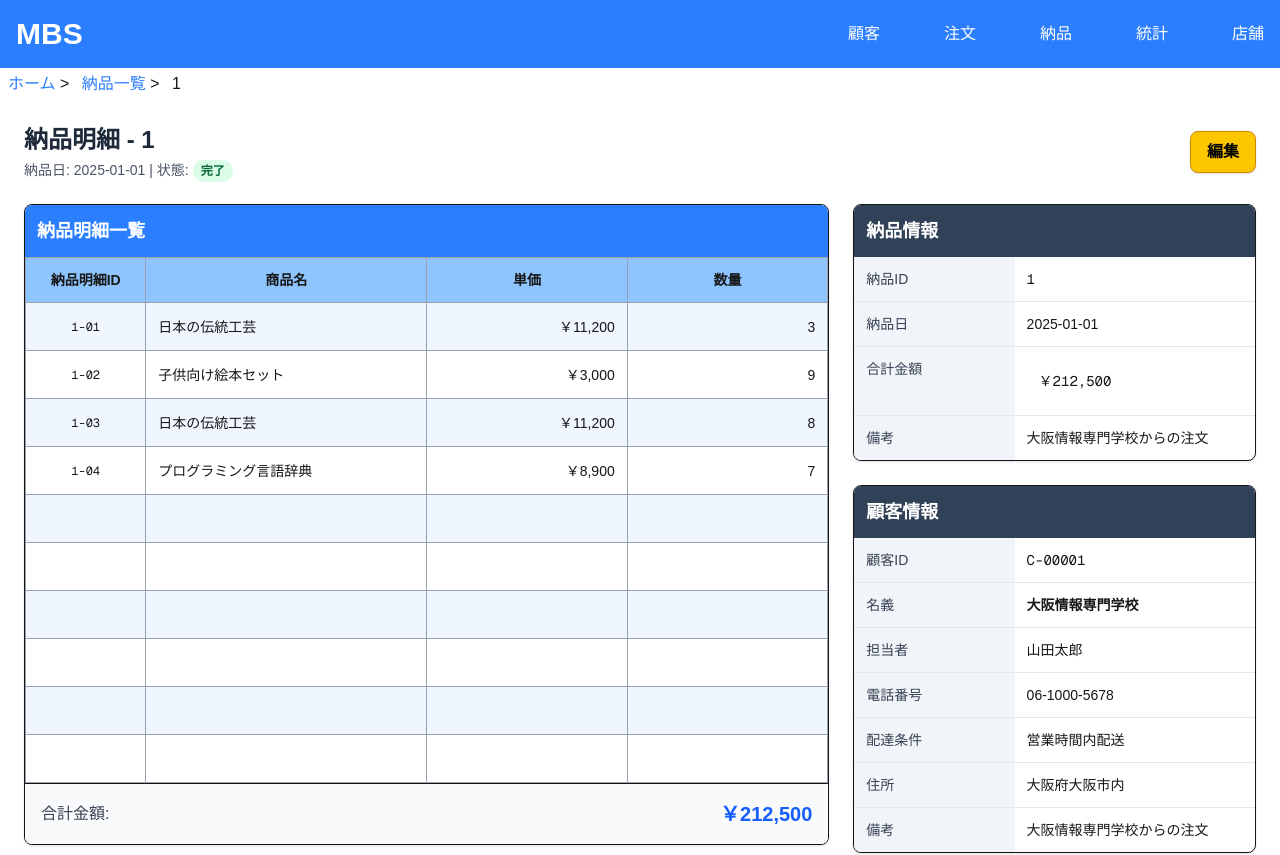
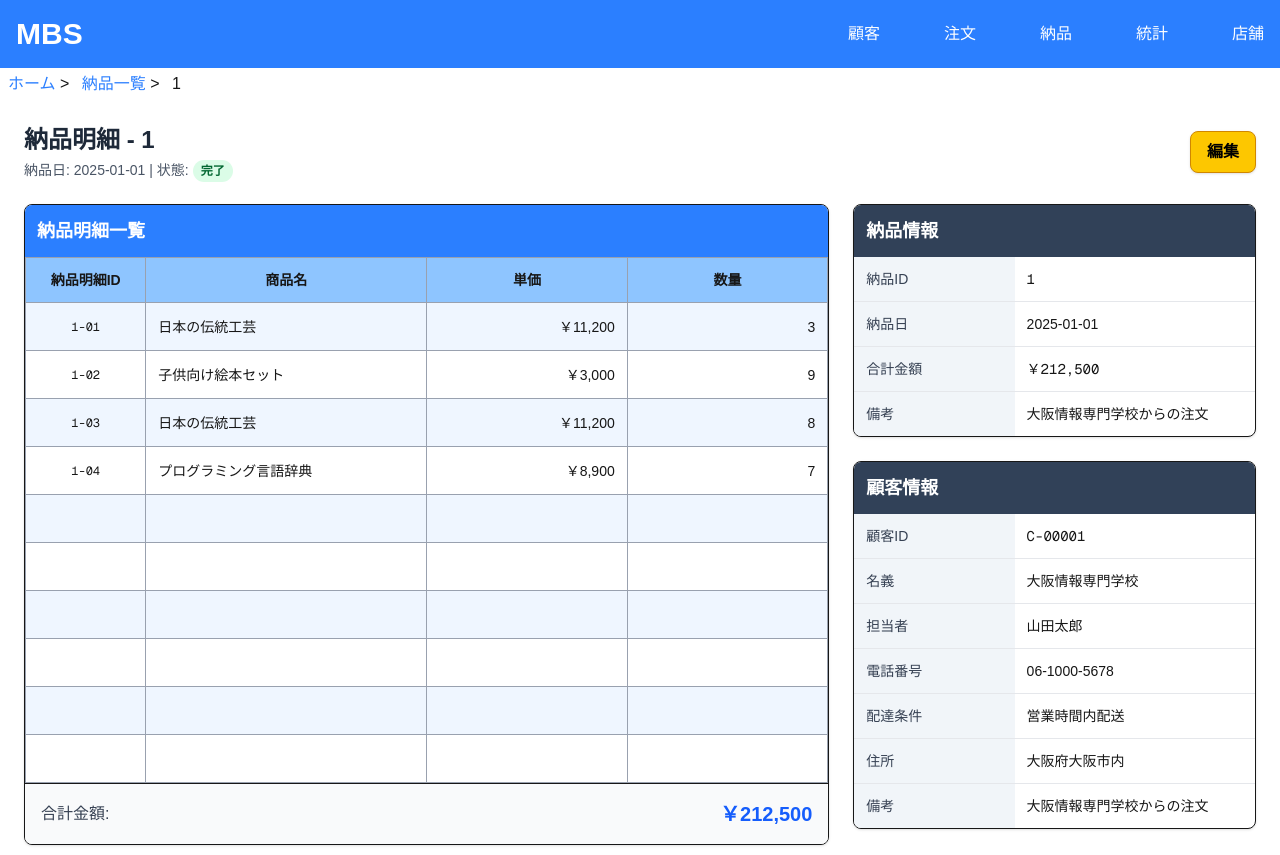
Before and after one commit to wasabi49/ocs-systemDevelopmentExercises, a Next.js app in the folder mbs/: page /Home/DeliveryList/1 in a window 1280 px wide. Shown: the top 855 px of the page. Built offline with nearby package versions, Linux system fonts and the light colour scheme.

Commit message:
Merge branch 'dev' into feature/DeliveryDtaile

```diff
--- a/mbs/app/Home/DeliveryList/[id]/page.tsx
+++ b/mbs/app/Home/DeliveryList/[id]/page.tsx
@@ -549,10 +549,8 @@ const OrderDetailPage: React.FC = () => {
                   </div>
                   <div className="flex">
                     <div className="w-2/5 bg-slate-100 p-3 font-medium text-gray-700">合計金額</div>
-                    <div className="w-3/5 p-3">
-                    <div className="w-3/5 p-3 font-mono break-all">
+                    <div className="w-2/5 p-3 font-mono break-all text-left">
                     {formatJPY(totalAmount)}
-                    </div>
                     </div>
                   </div>
                   <div className="flex">
@@ -578,7 +576,7 @@ const OrderDetailPage: React.FC = () => {
                   </div>
                   <div className="flex">
                     <div className="w-2/5 bg-slate-100 p-3 font-medium text-gray-700">名義</div>
-                    <div className="w-3/5 p-3 font-semibold break-all">
+                    <div className="w-3/5 p-3 font-mono break-all">
                       {orderData?.customer?.name || 'N/A'}
                     </div>
                   </div>
```
